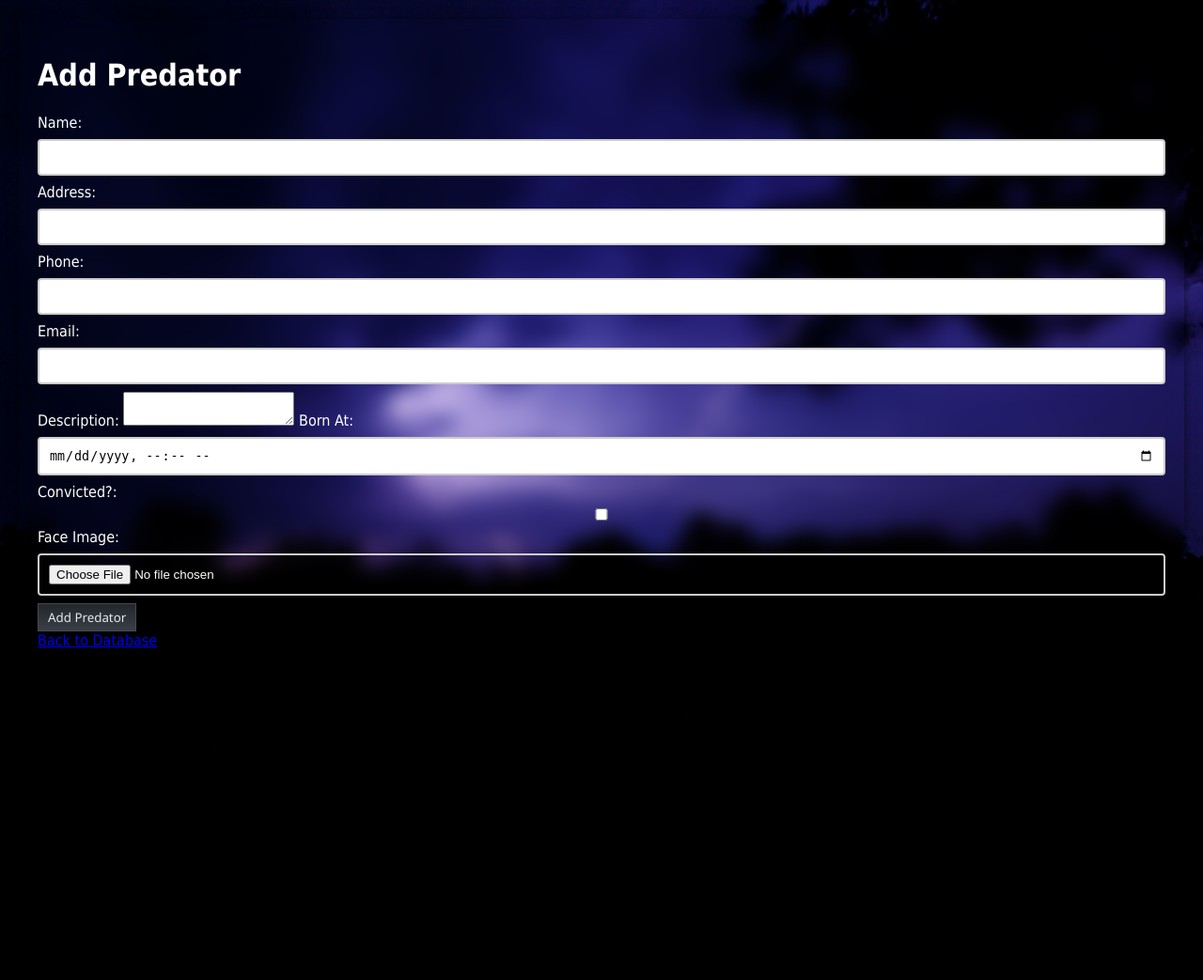
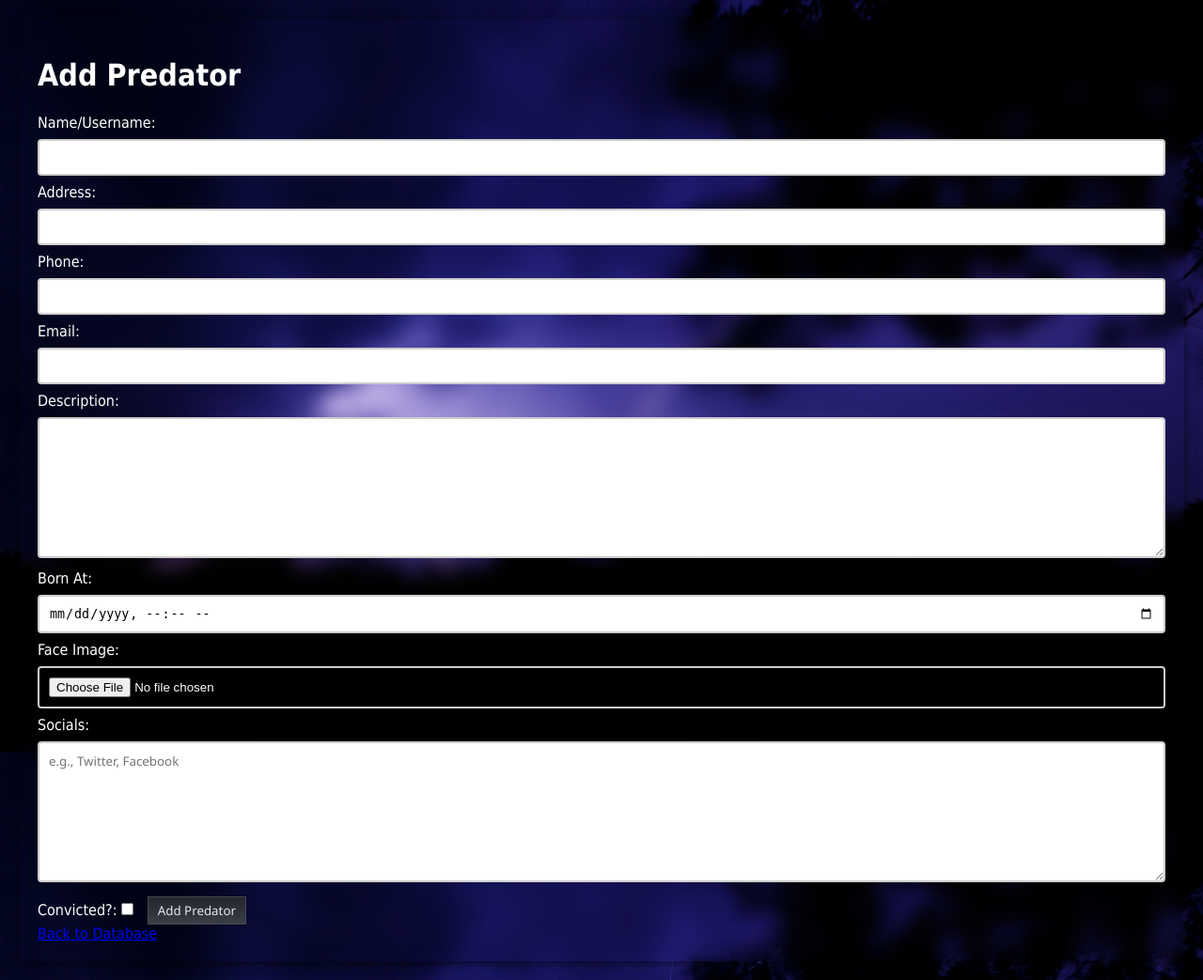
Before and after one commit to absolutegoaat/CipherStorm, a Flask app: page /predators/add in a window 1280 px wide. Shown: the whole page at 94% size. Before the commit the page ends 689 px from the top, so only its background shows below. Run offline with Flask 3, Linux system fonts and the light colour scheme; a user stored in the database is signed in.

Commit message:
Add predator management features: implement methods to get and delete predators, enhance add predator form, and update database view

```diff
--- a/index.py
+++ b/index.py
@@ -267,6 +267,63 @@ class DatabaseManager:
             print(f"{Fore.RED}[-] Error adding predator: {e}{Style.RESET_ALL}")
             return False
 
+    def get_all_predators(self):
+        """
+        Get all predators from the database.
+
+        Returns:
+            list: List of dictionaries containing predator data.
+        """
+        try:
+            conn = self.get_connection()
+            cursor = conn.cursor()
+
+            cursor.execute('SELECT * FROM predators')
+            rows = cursor.fetchall()
+            conn.close()
+
+            predators = []
+            for row in rows:
+                predators.append({
+                    'id': row[0],
+                    'name': row[1],
+                    'address': row[2],
+                    'phone': row[3],
+                    'email': row[4],
+                    'description': row[5],
+                    'convicted': bool(row[6]),
+                    'socials': row[7],
+                    'face_image_url': row[8],
+                    'born_at': row[9]
+                })
+
+            return predators
+
+        except sqlite3.Error as e:
+            print(f"{Fore.RED}[-] Error getting all predators: {e}{Style.RESET_ALL}")
+            return []
+
+    def delete_predator(self, predator_id):
+        """
+        Delete a predator by ID.
+
+        Args:
+            predator_id (int): The ID of the predator to delete.
+
+        Returns:
+            bool: True if the predator was deleted successfully, False otherwise.
+        """
+        try:
+            conn = self.get_connection()
+            cursor = conn.cursor()
+            cursor.execute('DELETE FROM predators WHERE id = ?', (predator_id,))
+            conn.commit()
+            conn.close()
+            return True
+        except sqlite3.Error as e:
+            print(f"{Fore.RED}[-] Error deleting predator: {e}{Style.RESET_ALL}")
+            return False
+
     def delete_user(self, user_id):
         """
         Delete a user by ID.
@@ -410,37 +467,39 @@ def delete_user(user_id):
 def predators():
     user = current_user
     if user.is_admin:
-        predators = []
+        predators = db.get_all_predators()
         return flask.render_template('database/db.html', predators=predators)
+    else:
+        flash('Access denied.')
+        return redirect(url_for('dashboard'))
 
 @app.route('/predators/add', methods=['GET', 'POST'])
 @login_required
 def add_predator():
-    user = current_user
-    if not user.is_admin:
-        flash('Access denied.')
-        return redirect(url_for('predators'))
     if request.method == 'POST':
         name = request.form.get('name', '').strip()
         address = request.form.get('address', '').strip()
         phone = request.form.get('phone', '').strip()
         email = request.form.get('email', '').strip()
         description = request.form.get('description', '').strip()
+        socials = request.form.get('socials', '').strip()
         face_image_url = request.form.get('face_image_url', '').strip()
         born_at = request.form.get('born_at', '').strip()
+        convicted = request.form.get('convicted', 'off') == 'on'
 
         if request.method == 'POST':
             if not name or not description or not face_image_url or not born_at:
                 flash('All fields are required')
                 return redirect(url_for('add_predator'))
 
-            if db.add_predator(name, description, face_image_url, born_at, address, phone, email):
+            if db.add_predator(name, description, face_image_url, born_at, address, phone, email, convicted, socials):
                 flash(f'Predator {name} added successfully')
             else:
                 flash(f'Failed to add predator {name}')
 
         flash(f'Predator {name} added successfully')
         return redirect(url_for('predators'))
+
     return flask.render_template('database/add_db.html')
 
 @app.route('/predators/delete/<int:predator_id>', methods=['POST'])
@@ -451,6 +510,11 @@ def delete_predator(predator_id):
         flash('Access denied.')
         return redirect(url_for('predators'))
 
+    if request.method == 'POST':
+        if db.delete_predator(predator_id):
+            flash(f'Predator with ID {predator_id} deleted successfully')
+        else:
+            flash(f'Failed to delete predator with ID {predator_id}')
 
     print(f"Deleting predator with ID: {predator_id}")
 
--- a/static/style.css
+++ b/static/style.css
@@ -18,6 +18,19 @@ body {
     -webkit-backdrop-filter: blur(20px);
 }
 
+textarea {
+    width: 100%;
+    height: 150px;
+    padding: 10px;
+    font-family: 'Segoe UI', Tahoma, Geneva, Verdana, sans-serif;
+    margin: 8px 0;
+    box-sizing: border-box;
+    border: 2px solid #ccc;
+    border-radius: 4px;
+    background-color: #ffffff;
+    color: #000000;
+}
+
 .main-content {
     padding: 20px;
     font-size: 16px;
@@ -32,6 +45,7 @@ body {
 .main-content:hover {
     margin: 0px;
     padding: 30px;
+    box-shadow: 0px 0px 0px rgba(0, 0, 0, 0.8);
     transition: all 0.3s ease-in-out;
 }
 
--- a/templates/database/add_db.html
+++ b/templates/database/add_db.html
@@ -10,7 +10,7 @@
     <div class="main-content">
         <h1>Add Predator</h1>
         <form action="/add" method="post" enctype="multipart/form-data">
-            <label for="name">Name:</label>
+            <label for="name">Name/Username:</label>
             <input type="text" id="name" name="name" required>
 
             <label for="address">Address:</label>
@@ -26,15 +26,18 @@
             <textarea id="description" name="description"></textarea>
 
             <label for="born_at">Born At:</label>
-            <input type="datetime-local" id="born_at" name="born_at" required value="{{ current_time }}">
-
-            <label for="convicted">Convicted?:</label>
-            <input type="checkbox" id="convicted" name="convicted">
+            <input type="datetime-local" id="born_at" name="born_at">
 
             <label for="face_image">Face Image:</label>
             <input type="file" id="face_image" name="face_image">
 
-            <button type="submit">Add Predator</button>
+            <label for="socials">Socials:</label>
+            <textarea type="text" id="socials" name="socials" placeholder="e.g., Twitter, Facebook"></textarea>
+
+            <label for="convicted">Convicted?:</label>
+            <input type="checkbox" id="convicted" name="convicted" class="checkbox">
+
+            <button type="submit">Add Predator</button> <!-- problem with submiting -->
         </form>
         <a href="/database">Back to Database</a>
     </div>
--- a/templates/database/db.html
+++ b/templates/database/db.html
@@ -27,6 +27,9 @@
 
     <div class="main-content">
         <h1>Predator Database</h1>
+        <form action="/predators/add" method="get">
+            <button type="submit">Add Predator</button>
+        </form>
         <table>
             <thead>
                 <tr>
```
Also changed, not shown: database.db.
